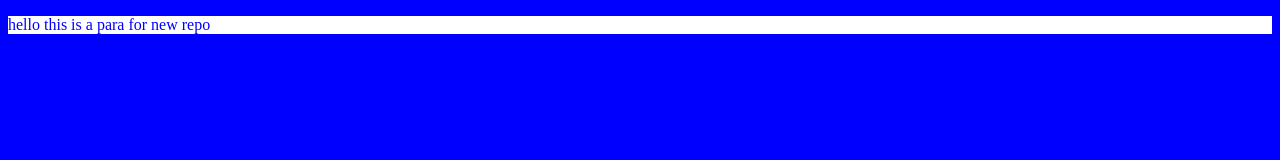
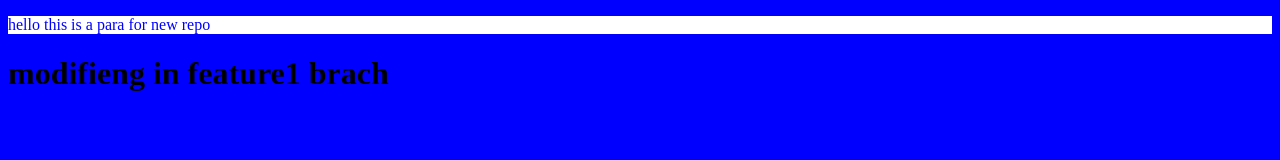
Before and after one commit to Pawan-303/localRepo, a plain HTML site: page index.html in a window 1280 px wide. Drawn offline with Linux system fonts and the light colour scheme.

Commit message:
add new feature

```diff
--- a/index.html
+++ b/index.html
@@ -8,5 +8,6 @@
 </head>
 <body>
     <p>hello this is a para for new repo</p>
+    <h1>modifieng in feature1 brach</h1>
 </body>
 </html>
```
